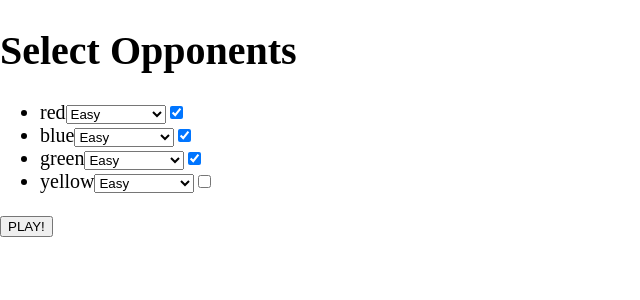
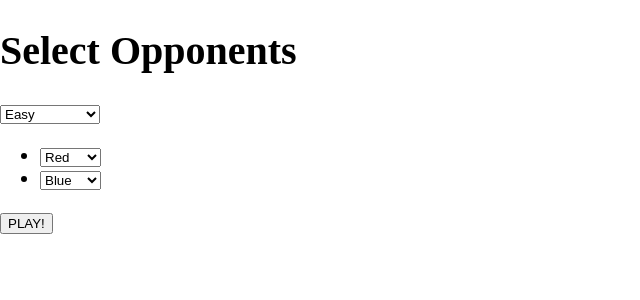
Before and after one commit to Jon-Varner/alien-empires-bot, a React (Create React App) app: page / in a window 1280 px wide. Shown: the top 300 px of the page, without its empty margins (0-640 px from the left). Built offline with nearby package versions, Linux system fonts and the light colour scheme.

Commit message:
Refactored game settings component

```diff
--- a/src/components/GameSettings/GameSettings.jsx
+++ b/src/components/GameSettings/GameSettings.jsx
@@ -8,23 +8,102 @@ import classes from './GameSettings.module.scss';
 
 class GameSettings extends Component {
   state = {
+    cpPerTurn: 5,
+    opponents: [{ id: 0, color: 'red' }, { id: 1, color: 'blue' }],
     errorMessage: ''
   };
 
-  activeChangeHandler = event => {
-    const newValue = event.target.checked ? true : false;
+  createOpponents = count => {
+    const opponents = [];
 
-    this.props.onSetOpponentActive({
-      id: event.target.parentNode.id,
-      value: newValue
+    for (let i = 0; i < count; i++) {
+      let color = this.getUniqueColor(i);
+      console.log(i + ' : ' + color);
+      opponents.push({ id: i, color: color });
+    }
+
+    return opponents;
+  };
+
+  getOpponentCount = difficulty => {
+    switch (difficulty) {
+      case 'easy':
+      case 'hard':
+      case 'tough':
+        return 2;
+      default:
+        return 3;
+    }
+  };
+
+  getCPperTurn = difficulty => {
+    switch (difficulty) {
+      case 'hard':
+      case 'harder':
+        return 10;
+      case 'tough':
+      case 'impossible':
+        return 15;
+      default:
+        return 5;
+    }
+  };
+
+  getUniqueColor = i => {
+    switch (i) {
+      case 0:
+        return 'red';
+      case 1:
+        return 'blue';
+      case 2:
+        return 'green';
+      case 3:
+        return 'yellow';
+      default:
+        return 'red';
+    }
+  };
+
+  colorChangeHandler = event => {
+    /* Ensure each opponent has a unique color */
+    const thisColor = event.target.value;
+    const thisId = parseInt(event.target.id);
+
+    const duplicate = this.state.opponents.find(
+      opponent => opponent.color === thisColor
+    );
+
+    if (duplicate) {
+      this.setState({
+        errorMessage: 'Alien Empires must be different colors.'
       });
+    } else {
+      const opponents = [...this.state.opponents];
+      const alien = opponents.find(opponent => opponent.id === thisId);
+      alien.color = thisColor;
+
+      this.setState({
+        opponents: opponents,
+        errorMessage: ''
+      });
+    }
   };
 
   difficultyChangeHandler = event => {
-    this.props.onSetOpponentDifficulty({
-      id: event.target.parentNode.id,
-      value: event.target.value
+    let difficulty = event.target.value;
+
+    /* Set number of opponents and set CP per turn */
+    const opponents = this.createOpponents(this.getOpponentCount(difficulty));
+
+    const cp = this.getCPperTurn(difficulty);
+
+    this.setState({
+      cpPerTurn: cp,
+      opponents: opponents,
+      errorMessage: ''
     });
+
+    //this.props.onSetDifficulty(cp);
   };
 
   startHandler = () => {
@@ -34,13 +113,8 @@ class GameSettings extends Component {
   render() {
     return (
       <Aux>
-        <ul>
-          {this.props.opponents.map((opponent, index) => (
-            <li classes={classes.opponent} key={index} id={opponent.id}>
-              <span classes={classes.color}>{opponent.color}</span>
         <select
           classes={classes.difficulty}
-                value={opponent.difficulty}
           onChange={this.difficultyChangeHandler}
         >
           <option value="easy">Easy</option>
@@ -50,14 +124,24 @@ class GameSettings extends Component {
           <option value="tough">Really Tough</option>
           <option value="impossible">Good Luck!</option>
         </select>
-              <input
-                type="checkbox"
-                checked={opponent.active}
-                classes={classes.chooser}
-                onChange={this.activeChangeHandler}
-              />
+        <ul>
+          {this.state.opponents.map((opponent, index) => {
+            return (
+              <li classes={classes.opponent} key={index}>
+                <select
+                  id={opponent.id}
+                  value={opponent.color}
+                  classes={classes.color}
+                  onChange={this.colorChangeHandler}
+                >
+                  <option value="red">Red</option>
+                  <option value="blue">Blue</option>
+                  <option value="green">Green</option>
+                  <option value="yellow">Yellow</option>
+                </select>
               </li>
-          ))}
+            );
+          })}
         </ul>
         <button onClick={this.startHandler}>PLAY!</button>
         <div classes={classes.errorMessage}>{this.state.errorMessage}</div>
@@ -65,13 +149,6 @@ class GameSettings extends Component {
     );
   }
 }
-
-const mapStateToProps = state => {
-  return {
-    opponents: state.opponents.opponents,
-    turn: state.turn.turn
-  };
-};
 
 const mapDispatchToProps = dispatch => {
   return {
@@ -81,7 +158,7 @@ const mapDispatchToProps = dispatch => {
         payload: payload
       });
     },
-    onSetOpponentDifficulty: payload => {
+    onSetDifficulty: payload => {
       dispatch({
         type: actionTypes.SET_DIFFICULTY,
         payload: payload
@@ -94,6 +171,6 @@ const mapDispatchToProps = dispatch => {
 };
 
 export default connect(
-  mapStateToProps,
+  null,
   mapDispatchToProps
 )(GameSettings);
--- a/src/components/Turn/Turn.jsx
+++ b/src/components/Turn/Turn.jsx
@@ -1,45 +1,15 @@
-import React, { Component } from 'react';
-import { connect } from 'react-redux';
+import React from 'react';
 
-import Aux from '../../hoc/Auxiliary';
 import PlayerPhase from '../PlayerPhase/PlayerPhase';
 import AlienPhase from '../AlienPhase/AlienPhase';
 
-// import * as actionTypes from '../../store/actions';
-
 import './Turn.module.scss';
 
-class Turn extends Component {
-  /*
-    FIRST: Ask Player if Fleet encountered (skip first turn)
-
-    IF YES: Ask Player for current tech levels
-
-            Calculate Alien Fleet
-            Display results
-
-    SECOND: Calculate alien techs
-    */
-
-  render() {
-    let phase;
-
-    if (this.props.turn.turn === 1) {
-      phase = <AlienPhase />;
-    } else {
-      phase = <PlayerPhase />;
-    }
-
-    return <Aux>{phase}</Aux>;
+const turn = props => {
+  if (props.turn.phase === 'alien') {
+    return <AlienPhase />;
   }
-}
-
-const mapStateToProps = state => {
-  return {
-    turn: state.turn.turn,
-    player: state.player.player,
-    opponents: state.opponents.opponents
-  };
+  return <PlayerPhase />;
 };
 
-export default connect(mapStateToProps)(Turn);
+export default turn;
--- a/src/containers/Layout/Layout.jsx
+++ b/src/containers/Layout/Layout.jsx
@@ -18,9 +18,9 @@ class Layout extends Component {
       headline = 'Turn #' + this.props.turn.turn;
 
       if (this.props.turn.phase === 'player') {
-        headline = headline + ' :Player Phase';
+        headline = headline + ': Player Phase';
       } else {
-        headline = headline + ' :Aliens Phase';
+        headline = headline + ': Aliens Phase';
       }
     }
 
@@ -31,7 +31,7 @@ class Layout extends Component {
     let current;
 
     if (this.props.turn.turn > 0) {
-      current = <Turn />;
+      current = <Turn turn={this.props.turn} />;
     } else {
       current = <GameSettings />;
     }
--- a/src/store/actions.js
+++ b/src/store/actions.js
@@ -1,3 +1,5 @@
 export const START_GAME = 'START_GAME';
 export const SET_ACTIVE = 'SET_ACTIVE';
 export const SET_DIFFICULTY = 'SET_DIFFICULTY';
+export const SET_ECONOMY = 'SET_ECONOMY';
+export const ADVANCE_PHASE = 'ADVANCE_PHASE';
--- a/src/store/reducers/opponents.js
+++ b/src/store/reducers/opponents.js
@@ -1,13 +1,12 @@
 import * as actionTypes from '../actions';
 
 const initialState = {
+  cpPerTurn: 5,
   opponents: [
     {
-      id: 'red',
       color: 'red',
-      difficulty: 'easy',
-      active: true,
-      econrolls: 1,
+      econRolls: 1,
+      addRollOnTurn: 0,
       fleetcp: 0,
       techcp: 0,
       defensecp: 0,
@@ -20,14 +19,13 @@ const initialState = {
       cloaking: 0,
       attack: 0,
       defense: 0,
-      tactics: 0
+      tactics: 0,
+      fleets: []
     },
     {
-      id: 'blue',
       color: 'blue',
-      difficulty: 'easy',
-      active: true,
-      econrolls: 1,
+      econRolls: 1,
+      addRollOnTurn: 0,
       fleetcp: 0,
       techcp: 0,
       defensecp: 0,
@@ -40,14 +38,13 @@ const initialState = {
       cloaking: 0,
       attack: 0,
       defense: 0,
-      tactics: 0
+      tactics: 0,
+      fleets: []
     },
     {
-      id: 'green',
       color: 'green',
-      difficulty: 'easy',
-      active: true,
-      econrolls: 1,
+      econRolls: 1,
+      addRollOnTurn: 0,
       fleetcp: 0,
       techcp: 0,
       defensecp: 0,
@@ -60,14 +57,13 @@ const initialState = {
       cloaking: 0,
       attack: 0,
       defense: 0,
-      tactics: 0
+      tactics: 0,
+      fleets: []
     },
     {
-      id: 'yellow',
       color: 'yellow',
-      difficulty: 'easy',
-      active: false,
-      econrolls: 1,
+      econRolls: 1,
+      addRollOnTurn: 0,
       fleetcp: 0,
       techcp: 0,
       defensecp: 0,
@@ -80,13 +76,24 @@ const initialState = {
       cloaking: 0,
       attack: 0,
       defense: 0,
-      tactics: 0
+      tactics: 0,
+      fleets: []
     }
   ]
 };
 
 const reducer = (state = initialState, action) => {
   switch (action.type) {
+    case actionTypes.SET_DIFFICULTY:
+      return {
+        ...state,
+        cpPerTurn: action.payload.cpPerTurn
+        /*
+        Create full opponent for each in payload
+        opponents: action.payload.opponents
+        */
+      };
+
     case actionTypes.SET_ACTIVE:
       const activeOpponents = state.opponents.map(opponent => {
         if (opponent.id === action.payload.id) {
@@ -100,19 +107,18 @@ const reducer = (state = initialState, action) => {
         opponents: activeOpponents
       };
 
-    case actionTypes.SET_DIFFICULTY:
-      const difficultyOpponents = state.opponents.map(opponent => {
+    case actionTypes.SET_ECONOMY:
+      const econOpponents = state.opponents.map(opponent => {
         if (opponent.id === action.payload.id) {
-          return { ...opponent, difficulty: action.payload.value };
+          return action.payload.value;
         }
         return opponent;
       });
 
       return {
         ...state,
-        opponents: difficultyOpponents
+        opponents: econOpponents
       };
-
     default:
       return state;
   }
--- a/src/store/reducers/turn.js
+++ b/src/store/reducers/turn.js
@@ -2,7 +2,7 @@ import * as actionTypes from '../actions';
 
 const initialState = {
   turn: 0,
-  phase: 'player'
+  phase: 'alien'
 };
 
 const reducer = (state = initialState, action) => {
@@ -12,6 +12,20 @@ const reducer = (state = initialState, action) => {
         ...state,
         turn: 1
       };
+    case actionTypes.ADVANCE_PHASE:
+      let phase = '';
+      let turn = state.turn;
+
+      if (state.phase === 'alien') {
+        phase = 'player';
+        turn = turn + 1;
+      } else {
+        phase = 'alien';
+      }
+      return {
+        turn: turn,
+        phase: phase
+      };
     default:
       return state;
   }
```
Also changed, not shown: src/components/AlienPhase/AlienPhase.jsx (+88 -17 lines), src/components/PlayerPhase/PlayerPhase.jsx (+20 -1 lines). Lines whose indentation alone changed are shown as unchanged.
